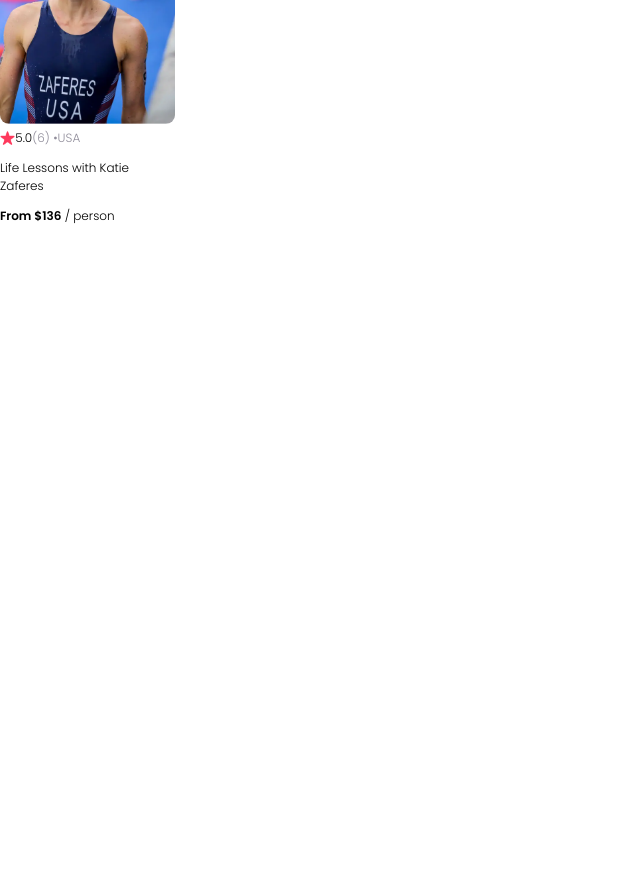
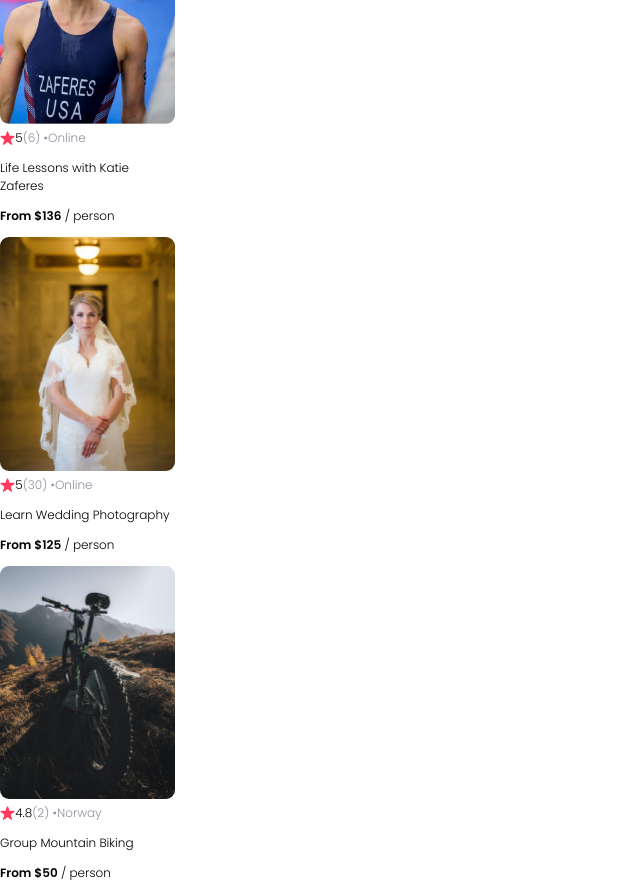
Before and after one commit to nathanjh-28/airbnb-clone, a React (Create React App) app: page / in a window 1280 px wide. Shown: the part 180-1074 px from the top of the page, without its empty margins (0-640 px from the left). Before the commit the page ends 800 px from the top, so only its background shows below. Built offline with nearby package versions, Linux system fonts and the light colour scheme.

Commit message:
card component mapping complete

```diff
--- a/src/App.js
+++ b/src/App.js
@@ -2,12 +2,8 @@
 import Navbar from "./components/Navbar"
 import Hero from "./components/Hero"
 import Card from "./components/Card"
+import data from "./data"
 import "./style.css"
-
-// -- images
-import profilePic from "./images/katie-zaferes.png"
-import star from "./images/star.png"
-import logo from "./images/airbnb-logo.png"
 
 /*
 Challenge: Pass props to the Card component and display that data
@@ -23,17 +19,15 @@
 
 export default function App() {
     // <Hero />
+    // ----- JS
+    let cardsArr = data.map(card => {
+        return <Card img={card.coverImg} rating={card.stats.rating} reviewCount={card.stats.reviewCount} location={card.location} title={card.title} price={card.price} />
+    });
+    // ----- JSX
     return (
         <div>
             <Navbar />
-            <Card
-                img={profilePic}
-                rating="5.0"
-                reviewCount={6}
-                country="USA"
-                title="Life Lessons with Katie Zaferes"
-                price={136}
-            />
+            {cardsArr}
         </div>
     )
 }
--- a/src/components/Card.js
+++ b/src/components/Card.js
@@ -1,6 +1,4 @@
 import React from "react"
-
-import profilePic from "../images/katie-zaferes.png"
 import star from "../images/star.png"
 
 export default function Card(props) {
@@ -11,7 +9,7 @@
                 <img src={star} className="card--star" />
                 <span>{props.rating}</span>
                 <span className="gray">({props.reviewCount}) • </span>
-                <span className="gray">{props.country}</span>
+                <span className="gray">{props.location}</span>
             </div>
             <p>{props.title}</p>
             <p><span className="bold">From ${props.price}</span> / person</p>
--- /dev/null
+++ b/src/data.js
@@ -0,0 +1,45 @@
+import katieZaferes from './images/katie-zaferes.png'
+import weddingPic from './images/wedding-photography.png'
+import mountainBike from './images/mountain-bike.png'
+
+export default [
+    {
+        id: 1,
+        title: "Life Lessons with Katie Zaferes",
+        description: "I will share with you what I call \"Positively Impactful Moments of Disappointment.\" Throughout my career, many of my highest moments only came after setbacks and losses. But learning from those difficult moments is what gave me the ability to rise above them and reach my goals.",
+        price: 136,
+        coverImg: katieZaferes,
+        stats: {
+            rating: 5.0,
+            reviewCount: 6
+        },
+        location: "Online",
+        openSpots: 0,
+    },
+    {
+        id: 2,
+        title: "Learn Wedding Photography",
+        description: "Interested in becoming a wedding photographer? For beginner and experienced photographers alike, join us in learning techniques required to leave the happy couple with memories that'll last a lifetime.",
+        price: 125,
+        coverImg: weddingPic,
+        stats: {
+            rating: 5.0,
+            reviewCount: 30
+        },
+        location: "Online",
+        openSpots: 27,
+    },
+    {
+        id: 3,
+        title: "Group Mountain Biking",
+        description: "Experience the beautiful Norwegian landscape and meet new friends all while conquering rugged terrain on your mountain bike. (Bike provided!)",
+        price: 50,
+        coverImg: mountainBike,
+        stats: {
+            rating: 4.8,
+            reviewCount: 2
+        },
+        location: "Norway",
+        openSpots: 3,
+    }
+]
```
Also changed, not shown: src/images/mountain-bike.png (added), src/images/wedding-photography.png (added).
